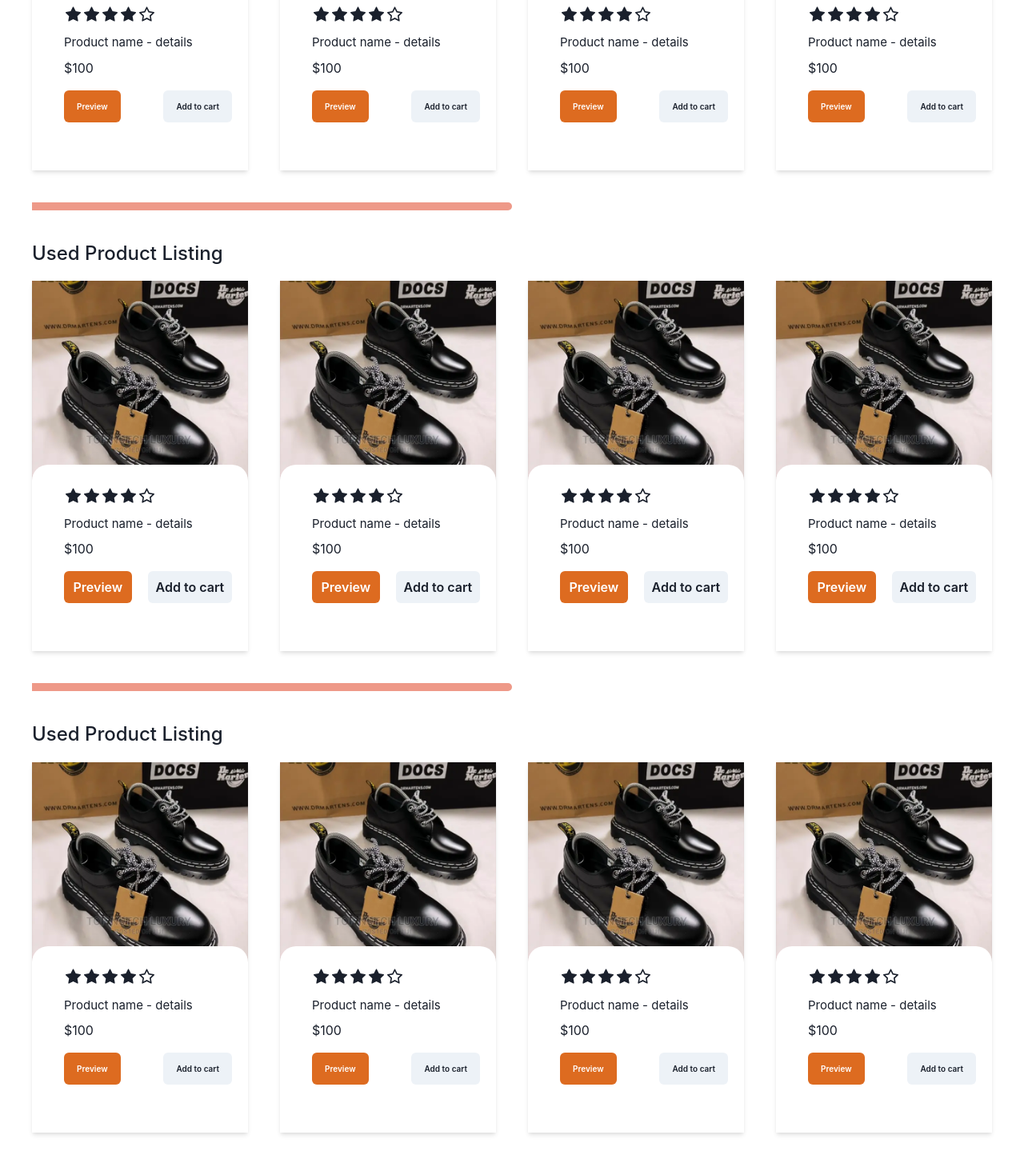
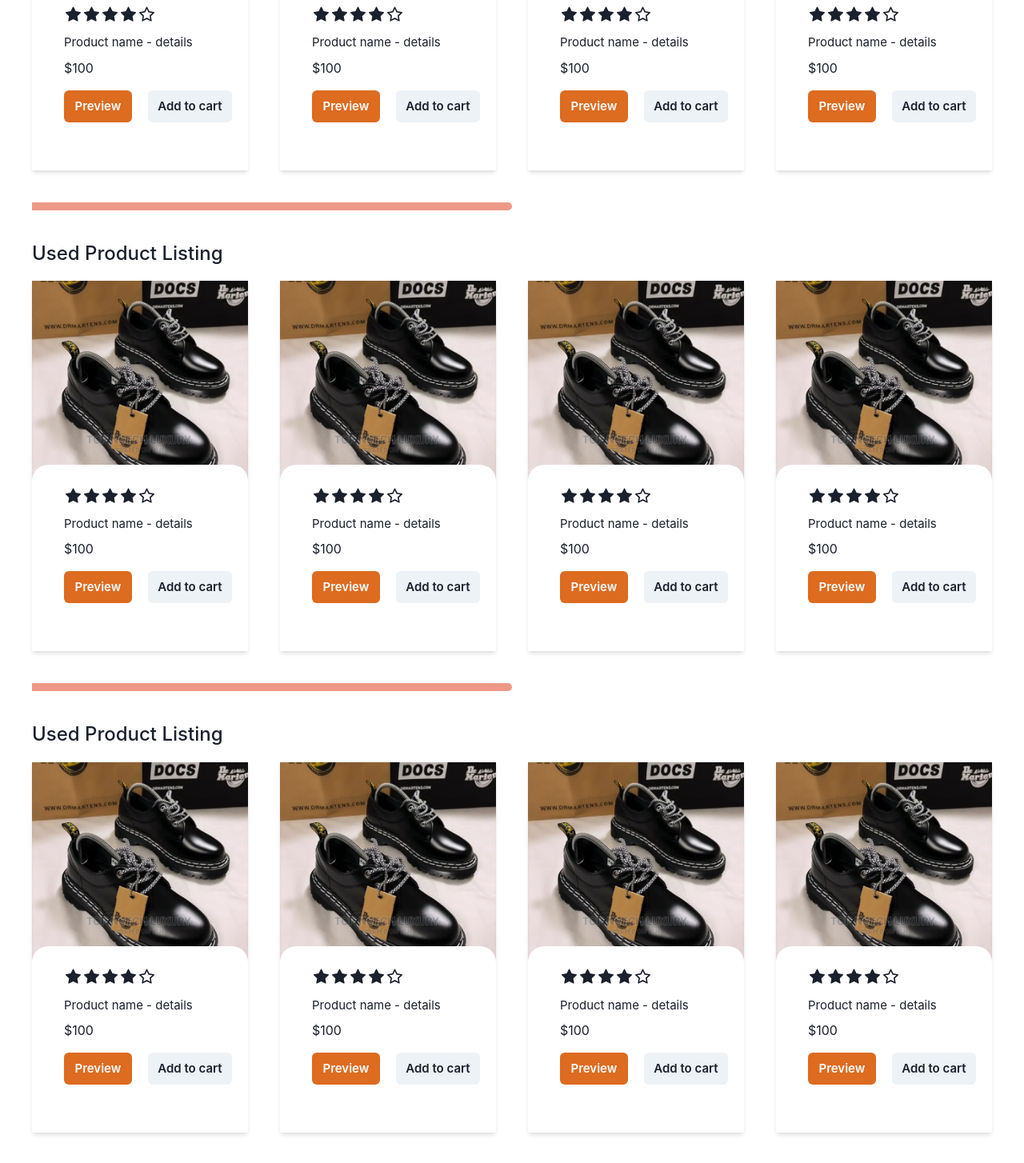
Before and after one commit to Placebuy/front-end-codebase, a React (Vite) app: page / in a window 1280 px wide. Shown: the part 933-2387 px from the top of the page at 80% size. Built offline with nearby package versions, Linux system fonts and the light colour scheme.

Commit message:
button size

```diff
--- a/src/pages/HomeEnv/NewLising.jsx
+++ b/src/pages/HomeEnv/NewLising.jsx
@@ -64,13 +64,13 @@
                 </Text>
                 <ButtonGroup display="flex" justifyContent='space-between' gap={3} mt={2}>
                   <Button colorScheme='orange'
-                  fontSize={{lg:'', sm:'10px'}}
+                  fontSize={{lg:'15px', sm:'10px'}}
                   >
                     {Button1}
                   </Button>
 
                   <Button
-                    fontSize={{ lg: '', sm: '10px' }}
+                    fontSize={{ lg: '15px', sm: '10px' }}
                   >
                     {Button2}
                   </Button>
--- a/src/pages/HomeEnv/UsedP.jsx
+++ b/src/pages/HomeEnv/UsedP.jsx
@@ -61,10 +61,15 @@
                   {text2}
                 </Text>
                 <ButtonGroup display="flex" justifyContent='space-between' gap={3} mt={2}>
-                  <Button colorScheme='orange'>
+                  <Button colorScheme='orange'
+                  fontSize={{lg:'15px', sm:'10px'}}
+                  >
                     {Button1}
                   </Button>
-                  <Button>
+
+                  <Button
+                    fontSize={{ lg: '15px', sm: '10px' }}
+                  >
                     {Button2}
                   </Button>
                 </ButtonGroup>
--- a/src/pages/HomeEnv/UsedP2.jsx
+++ b/src/pages/HomeEnv/UsedP2.jsx
@@ -64,13 +64,13 @@
 
                 <ButtonGroup display="flex" justifyContent='space-between' gap={3} mt={2}>
                   <Button colorScheme='orange'
-                  fontSize={{lg:'', sm:'10px'}}
+                  fontSize={{lg:'15px', sm:'10px'}}
                   >
                     {Button1}
                   </Button>
 
                   <Button
-                    fontSize={{ lg: '', sm: '10px' }}
+                    fontSize={{ lg: '15px', sm: '10px' }}
                   >
                     {Button2}
                   </Button>
```
